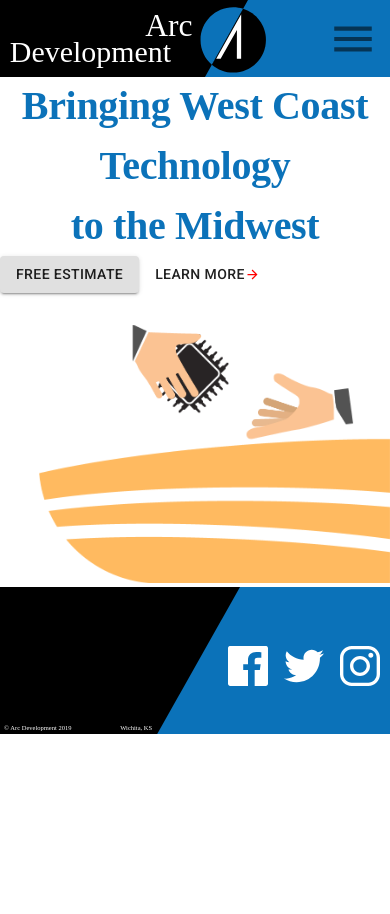
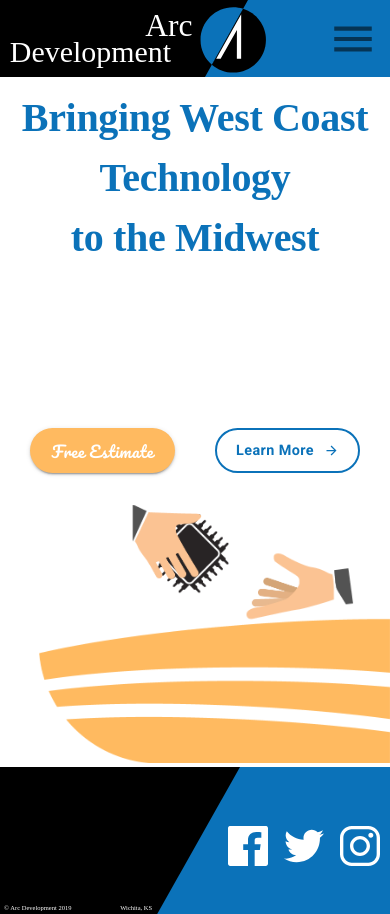
Before and after one commit to arunsinghsnd/NativeCodeLab, a React (Create React App) app: page / in a window 390 px wide. Before the commit the page ends 844 px from the top, so only its background shows below. Built offline with nearby package versions, Linux system fonts and the light colour scheme.

Commit message:
made landing page the responsive

```diff
--- a/src/components/LandingPage.js
+++ b/src/components/LandingPage.js
@@ -1,6 +1,12 @@
 import React from "react";
 import Lottie from "react-lottie";
-import { Button, Grid, makeStyles, Typography } from "@material-ui/core";
+import {
+  Button,
+  Grid,
+  makeStyles,
+  Typography,
+  useTheme,
+} from "@material-ui/core";
 
 import animationData from "../animations/landinganimation/data";
 import ButtonArrow from "../components/ui/ButtonArrow";
@@ -11,11 +17,57 @@ const useStyle = makeStyles(theme => ({
     minWidth: "21em",
     marginTop: "2em",
     marginLeft: "10%",
+    [theme.breakpoints.down("sm")]: {
+      maxWidth: "30em",
+    },
+  },
+  estimateButton: {
+    ...theme.typography.estimate,
+    backgroundColor: theme.palette.common.orange,
+    borderRadius: 50,
+    height: 45,
+    width: 145,
+    marginRight: 40,
+    "&:hover": {
+      backgroundColor: theme.palette.secondary.light,
+    },
+  },
+  buttonContainer: {
+    marginTop: "10em",
+  },
+  learnButtonHero: {
+    borderColor: theme.palette.common.blue,
+    color: theme.palette.common.blue,
+    borderWidth: 2,
+    textTransform: "none",
+    borderRadius: 50,
+    fontFamily: "Roboto",
+    fontWeight: "bold",
+    fontSize: "0.9rem",
+    height: 45,
+    width: 145,
+  },
+  mainContainer: {
+    marginTop: "5em",
+    [theme.breakpoints.down("md")]: {
+      marginTop: "3em",
+    },
+    [theme.breakpoints.down("xs")]: {
+      marginTop: "2em",
+    },
+  },
+  heroTextContainer: {
+    minWidth: "21.5em",
+    marginLeft: "1em",
+    [theme.breakpoints.down("xs")]: {
+      marginLeft: 0,
+    },
   },
 }));
 
 const LandingPage = () => {
   const classes = useStyle();
+  const theme = useTheme();
 
   const defaultOptions = {
     loop: true,
@@ -26,7 +78,7 @@ const LandingPage = () => {
     },
   };
   return (
-    <Grid container direction="column">
+    <Grid container direction="column" className={classes.mainContainer}>
       <Grid item>
         <Grid
           container
@@ -34,20 +86,30 @@ const LandingPage = () => {
           alignItems="center"
           direction="row"
         >
-          <Grid sm item>
+          <Grid sm item className={classes.heroTextContainer}>
             <Typography variant="h2" align="center">
               Bringing West Coast Technology
               <br />
               to the Midwest
             </Typography>
-            <Grid container>
+            <Grid
+              container
+              justifyContent="center"
+              className={classes.buttonContainer}
+            >
               <Grid item>
-                <Button variant="contained">Free Estimate</Button>
+                <Button className={classes.estimateButton} variant="contained">
+                  Free Estimate
+                </Button>
               </Grid>
               <Grid item>
-                <Button variant="outline">
-                  Learn More
-                  <ButtonArrow height={15} width={15} fill="red" />
+                <Button variant="outlined" className={classes.learnButtonHero}>
+                  <span style={{ marginRight: 10 }}>Learn More</span>
+                  <ButtonArrow
+                    height={15}
+                    width={15}
+                    fill={theme.palette.common.blue}
+                  />
                 </Button>
               </Grid>
             </Grid>
--- a/src/components/ui/Header.js
+++ b/src/components/ui/Header.js
@@ -70,6 +70,9 @@ const useStyles = makeStyles(theme => ({
     borderRadius: "50px",
     marginLeft: "50px",
     marginRight: "25px",
+    "&:hover": {
+      backgroundColor: theme.palette.secondary.light,
+    },
   },
   menu: {
     backgroundColor: theme.palette.common.blue,
```
